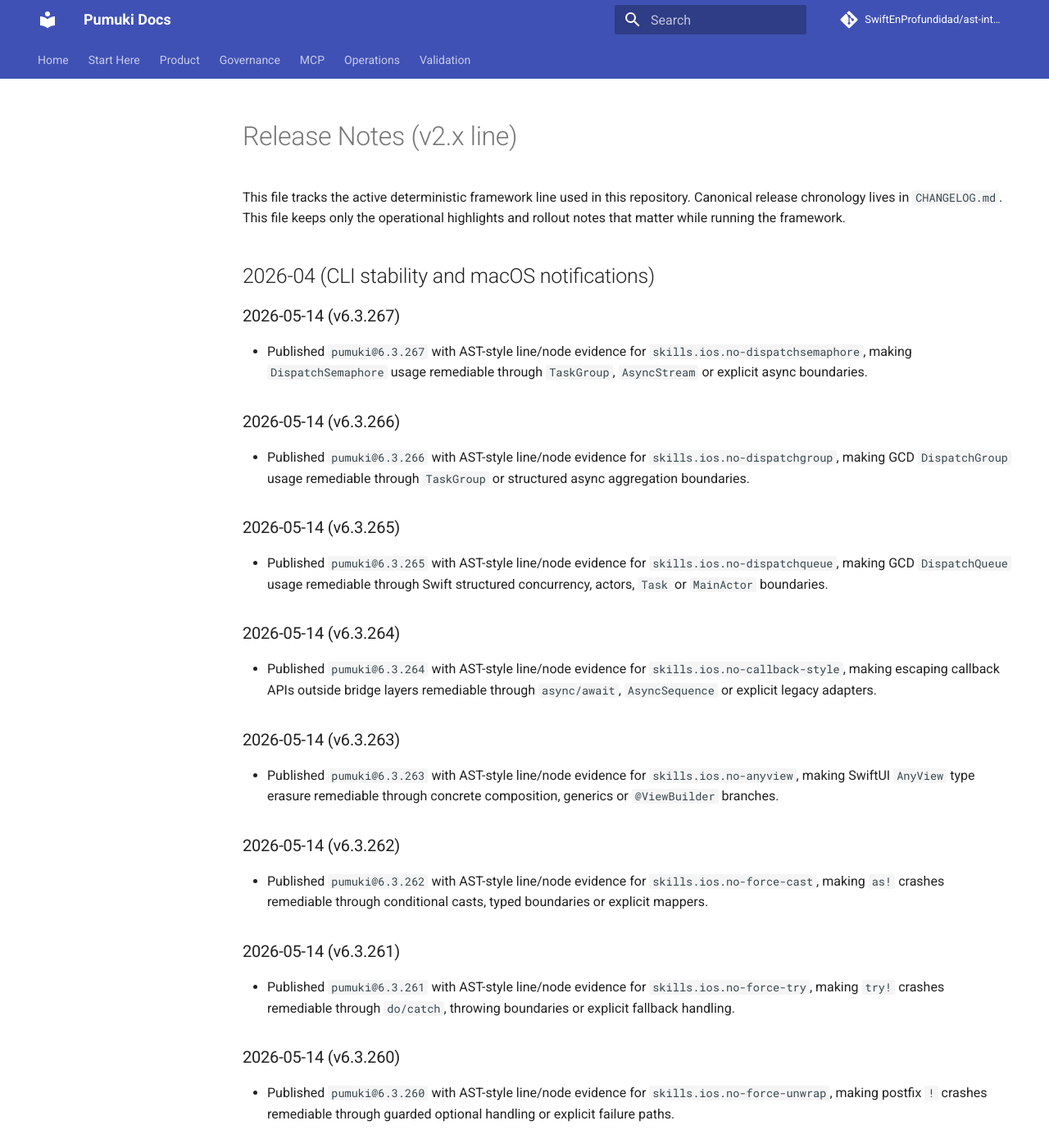
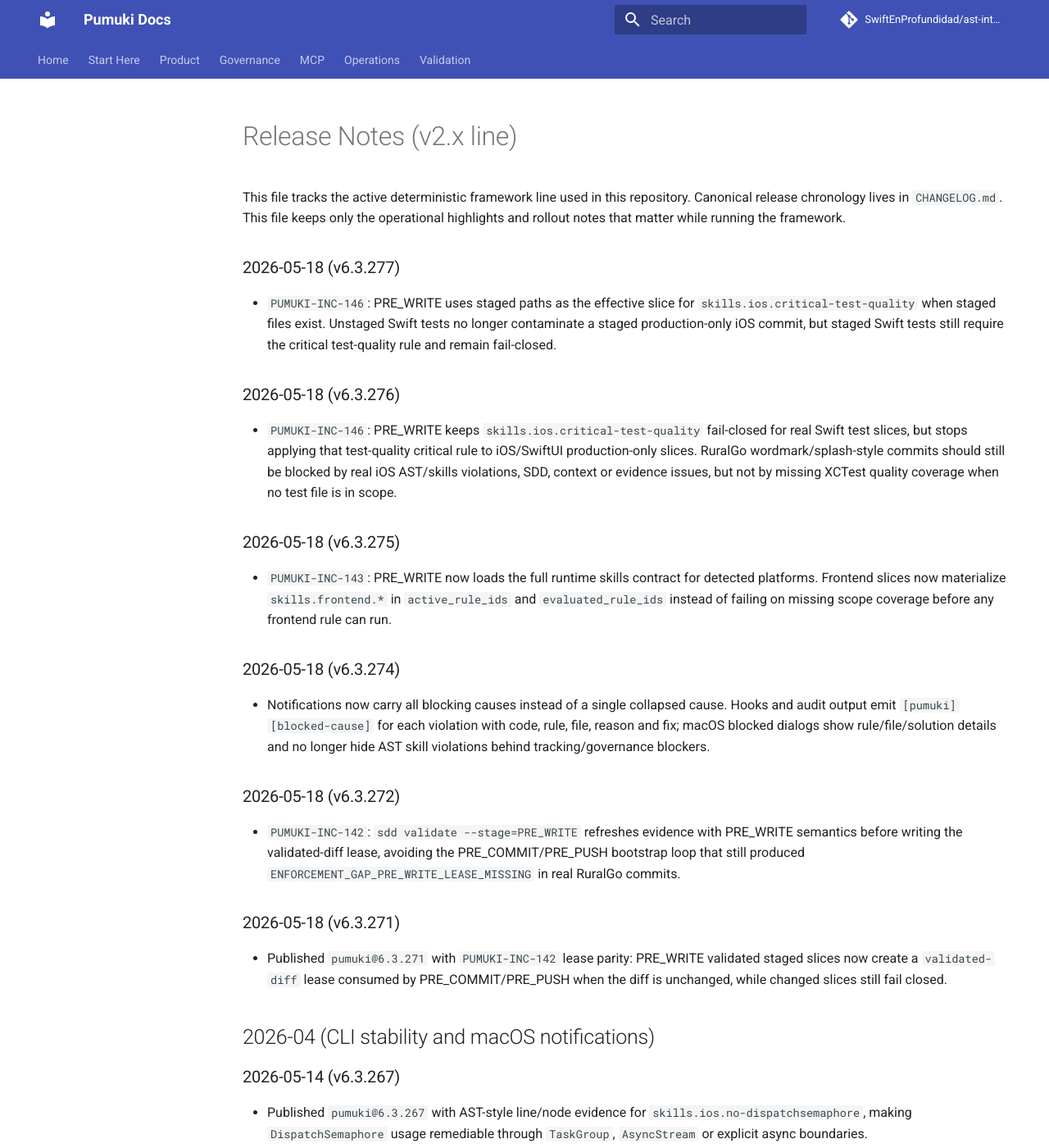
Before and after one commit to SwiftEnProfundidad/ast-intelligence-hooks, an MkDocs documentation site: the page built from docs/operations/RELEASE_NOTES.md, in a window 1280 px wide and 1400 px high. Shown: the whole window at 82% size. Built offline with MkDocs 1.6.1 and Material for MkDocs 9.7.7, drawn with Linux system fonts in a browser that asks for light colours; comment, search, counter and statistics services are not loaded.

Commit message:
chore(release): document 6.3.297 line

```diff
--- a/docs/operations/RELEASE_NOTES.md
+++ b/docs/operations/RELEASE_NOTES.md
@@ -3,6 +3,30 @@
 This file tracks the active deterministic framework line used in this repository.
 Canonical release chronology lives in `CHANGELOG.md`.
 This file keeps only the operational highlights and rollout notes that matter while running the framework.
+
+### 2026-05-18 (v6.3.277)
+
+- `PUMUKI-INC-146`: PRE_WRITE uses staged paths as the effective slice for `skills.ios.critical-test-quality` when staged files exist. Unstaged Swift tests no longer contaminate a staged production-only iOS commit, but staged Swift tests still require the critical test-quality rule and remain fail-closed.
+
+### 2026-05-18 (v6.3.276)
+
+- `PUMUKI-INC-146`: PRE_WRITE keeps `skills.ios.critical-test-quality` fail-closed for real Swift test slices, but stops applying that test-quality critical rule to iOS/SwiftUI production-only slices. RuralGo wordmark/splash-style commits should still be blocked by real iOS AST/skills violations, SDD, context or evidence issues, but not by missing XCTest quality coverage when no test file is in scope.
+
+### 2026-05-18 (v6.3.275)
+
+- `PUMUKI-INC-143`: PRE_WRITE now loads the full runtime skills contract for detected platforms. Frontend slices now materialize `skills.frontend.*` in `active_rule_ids` and `evaluated_rule_ids` instead of failing on missing scope coverage before any frontend rule can run.
+
+### 2026-05-18 (v6.3.274)
+
+- Notifications now carry all blocking causes instead of a single collapsed cause. Hooks and audit output emit `[pumuki][blocked-cause]` for each violation with code, rule, file, reason and fix; macOS blocked dialogs show rule/file/solution details and no longer hide AST skill violations behind tracking/governance blockers.
+
+### 2026-05-18 (v6.3.272)
+
+- `PUMUKI-INC-142`: `sdd validate --stage=PRE_WRITE` refreshes evidence with PRE_WRITE semantics before writing the validated-diff lease, avoiding the PRE_COMMIT/PRE_PUSH bootstrap loop that still produced `ENFORCEMENT_GAP_PRE_WRITE_LEASE_MISSING` in real RuralGo commits.
+
+### 2026-05-18 (v6.3.271)
+
+- Published `pumuki@6.3.271` with `PUMUKI-INC-142` lease parity: PRE_WRITE validated staged slices now create a `validated-diff` lease consumed by PRE_COMMIT/PRE_PUSH when the diff is unchanged, while changed slices still fail closed.
 
 ## 2026-04 (CLI stability and macOS notifications)
 
--- a/package.json
+++ b/package.json
@@ -1,6 +1,6 @@
 {
   "name": "pumuki",
-  "version": "6.3.267",
+  "version": "6.3.297",
   "description": "Enterprise-grade AST Intelligence System with multi-platform support (iOS, Android, Backend, Frontend) and Feature-First + DDD + Clean Architecture enforcement. Includes dynamic violations API for intelligent querying.",
   "main": "index.js",
   "bin": {
@@ -109,6 +109,7 @@
     "validation:consumer-startup-unblock-status": "npx --yes tsx@4.21.0 scripts/build-consumer-startup-unblock-status.ts",
     "validation:consumer-startup-triage": "npx --yes tsx@4.21.0 scripts/build-consumer-startup-triage.ts",
     "validation:mock-consumer-ab-report": "npx --yes tsx@4.21.0 scripts/build-mock-consumer-ab-report.ts",
+    "skills:classify": "npx --yes tsx@4.21.0 scripts/classify-skills-rules.ts",
     "validation:adapter-readiness": "npx --yes tsx@4.21.0 scripts/build-adapter-readiness.ts",
     "validation:adapter-real-session-report": "npx --yes tsx@4.21.0 scripts/build-adapter-real-session-report.ts",
     "validation:adapter-session-status": "npx --yes tsx@4.21.0 scripts/build-adapter-session-status.ts",
@@ -238,6 +239,7 @@
     "core/rules/presets/*.ts",
     "core/rules/presets/heuristics/*.ts",
     "integrations/config/*.ts",
+    "integrations/context/*.ts",
     "integrations/evidence/*.ts",
     "integrations/gate/*.ts",
     "integrations/git/*.ts",
```
Also changed, not shown: CHANGELOG.md (+64 -0 lines), docs/governance/CONTRIBUTING.md (+1 -1 lines), 2 other files.
